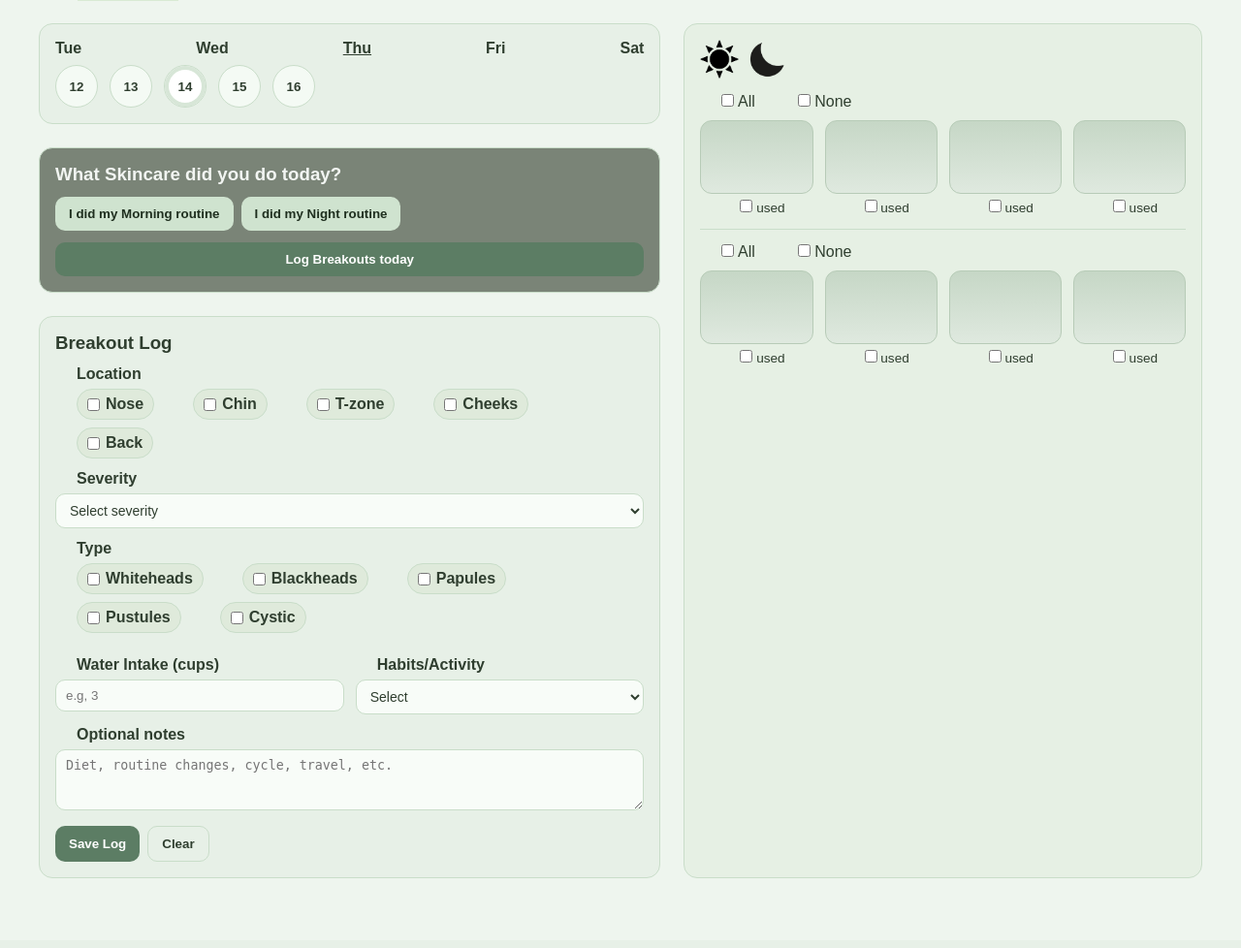
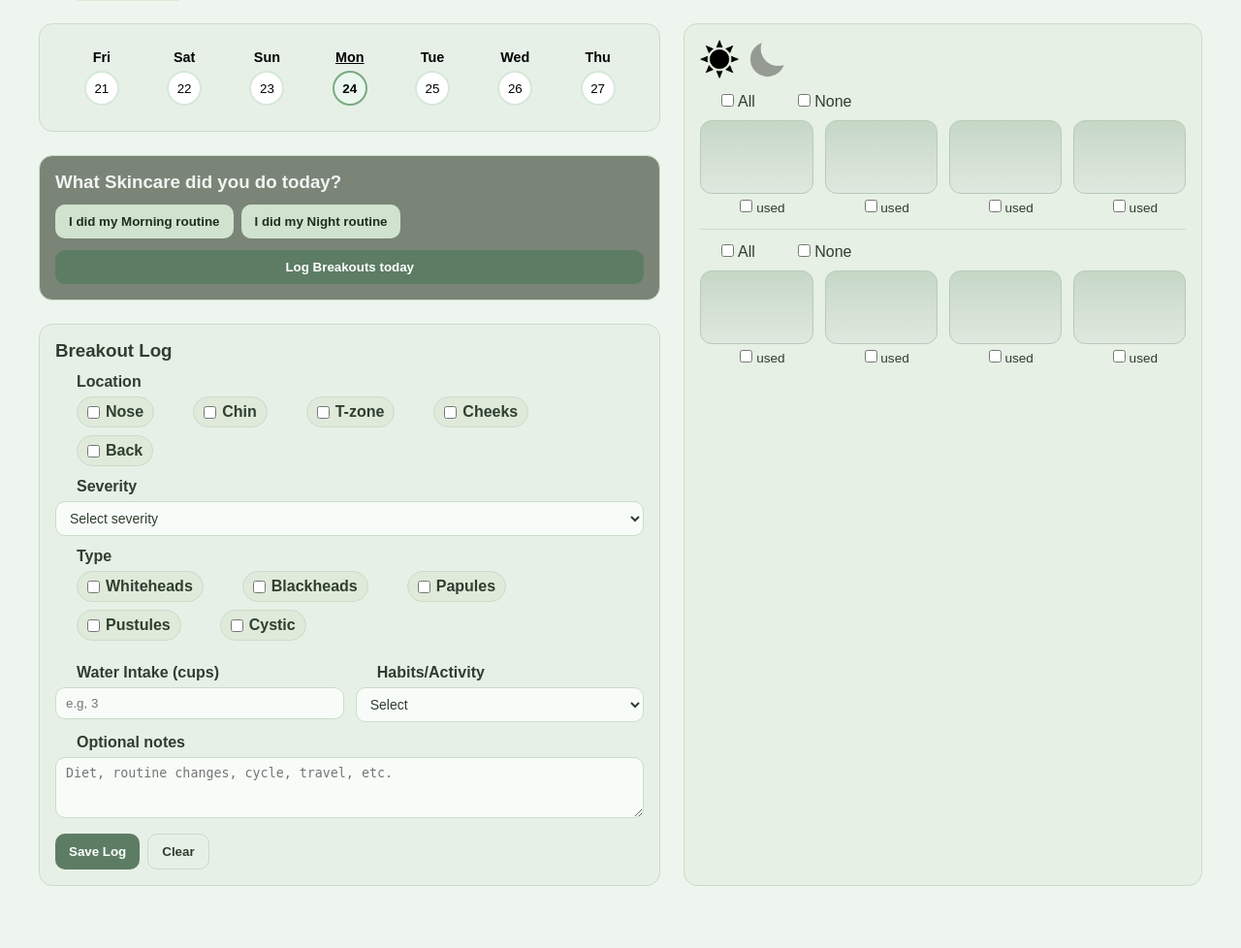
Before and after one commit to michelleegao/CS-4640-Clara, a PHP site: page /daily_log.php in a window 1280 px wide. Shown: the part 43-1021 px from the top of the page at 97% size. Before the commit the page ends 949 px from the top, so only its background shows below. Run offline with PHP 8.4, Linux system fonts and the light colour scheme; a stand-in replaces the project's code that opens the database connection; some libraries are stand-ins or nearby versions.

Commit message:
added stylistic changes to daily logger

```diff
--- a/daily_log.php
+++ b/daily_log.php
@@ -13,7 +13,7 @@ require_once __DIR__ . '/src/Database.php';
     <meta charset="UTF-8">
     <meta name="viewport" content="width=device-width, initial-scale=1">
     <title>Clara: Current Routine</title>
-    <link rel="stylesheet" href="styles/style.css?v=1">
+    <link rel="stylesheet" href="styles/style.css?v=3">
     <meta name="author" content="Henna Panjshiri, kew4bd">
     <style>
         .popup-message {
@@ -85,15 +85,35 @@ require_once __DIR__ . '/src/Database.php';
             <div class="left-col">
                 <!-- Weekly section -->
                 <div class="week-card">
-                    <div class="week-header">
-                        <span>Tue</span><span>Wed</span><span class="today">Thu</span><span>Fri</span><span>Sat</span>
-                    </div>
-                    <div class="week-dots">
-                        <button aria-label="12">12</button>
-                        <button aria-label="13">13</button>
-                        <button class="day-selected" aria-current="date" aria-label="14">14</button>
-                        <button aria-label="15">15</button>
-                        <button aria-label="16">16</button>
+                    <div class="week-grid">
+                        <div class="week-col">
+                            <span class="weekday" data-index="0"></span>
+                            <button class="date-dot" data-index="0"></button>
+                        </div>
+                        <div class="week-col">
+                            <span class="weekday" data-index="1"></span>
+                            <button class="date-dot" data-index="1"></button>
+                        </div>
+                        <div class="week-col">
+                            <span class="weekday" data-index="2"></span>
+                            <button class="date-dot" data-index="2"></button>
+                        </div>
+                        <div class="week-col">
+                            <span class="weekday" data-index="3"></span>
+                            <button class="date-dot" data-index="3"></button>
+                        </div>
+                        <div class="week-col">
+                            <span class="weekday" data-index="4"></span>
+                            <button class="date-dot" data-index="4"></button>
+                        </div>
+                        <div class="week-col">
+                            <span class="weekday" data-index="5"></span>
+                            <button class="date-dot" data-index="5"></button>
+                        </div>
+                        <div class="week-col">
+                            <span class="weekday" data-index="6"></span>
+                            <button class="date-dot" data-index="6"></button>
+                        </div>
                     </div>
                 </div>
 
@@ -172,49 +192,14 @@ require_once __DIR__ . '/src/Database.php';
                 </form>
             </div>
 
-            <script>
-                document.getElementById('logForm').addEventListener('submit', async function(e) {
-                e.preventDefault();
-
-                const formData = new FormData(this);
-
-                try {
-                    const response = await fetch('controller/log_controller.php?action=create', {
-                        method: 'POST',
-                        body: formData,
-                        credentials: 'include'
-                    });
-
-                    const result = await response.json();
-
-                    if (result.success) {
-                        showPopup("Log successfully saved!");
-                        this.reset();
-                    } else {
-                        showPopup((result.error || "Failed to save log."));
-                    }
-                } catch (err) {
-                    showPopup("Network or server error.");
-                }
-            });
-
-            function showPopup(message) {
-                const popup = document.createElement('div');
-                popup.textContent = message;
-                popup.className = 'popup-message';
-                document.body.appendChild(popup);
-                setTimeout(() => popup.remove(), 3000);
-            }
-            </script>
-
 
             <!-- Right Column: Routine tracker -->
             <aside class="right-col">
                 <div class="routine-card">
                     <!-- Theme toggle (Sun / Moon) -->
                     <div class="theme-toggle" style="margin-bottom: 15px;">
-                        <img src="images/sun.png" alt="Sun Icon" class="theme-icon" style="width:40px;">
-                        <img src="images/moon.png" alt="Moon Icon" class="theme-icon" style="width:37px;">
+                        <img src="images/sun.png" alt="Sun Icon" id="sun-icon" class="theme-icon active" style="width:40px;">
+                        <img src="images/moon.png" alt="Moon Icon" id="moon-icon" class="theme-icon" style="width:37px;">
                     </div>
 
                     <!-- Morning Routine Section -->
@@ -280,5 +265,95 @@ require_once __DIR__ . '/src/Database.php';
             </aside>
         </section>
     </main>
+
+    <script>
+        document.getElementById('logForm').addEventListener('submit', async function(e) {
+        e.preventDefault();
+
+        const formData = new FormData(this);
+
+        try {
+            const response = await fetch('controller/log_controller.php?action=create', {
+                method: 'POST',
+                body: formData,
+                credentials: 'include'
+            });
+
+            const result = await response.json();
+
+            if (result.success) {
+                showPopup("Log successfully saved!");
+                this.reset();
+            } else {
+                showPopup((result.error || "Failed to save log."));
+            }
+        } catch (err) {
+            showPopup("Network or server error.");
+        }
+    });
+
+    function showPopup(message) {
+        const popup = document.createElement('div');
+        popup.textContent = message;
+        popup.className = 'popup-message';
+        document.body.appendChild(popup);
+        setTimeout(() => popup.remove(), 3000);
+    }
+
+    // dynamically update the dates of the logger
+    document.addEventListener("DOMContentLoaded", function () {
+        const today = new Date();
+        const weekdayNames = ["Sun", "Mon", "Tue", "Wed", "Thu", "Fri", "Sat"];
+
+        // fill in weekdays and dates for each column
+        document.querySelectorAll(".week-col").forEach((col, i) => {
+            // offset so current date is at the center/index 3
+            const offset = i - 3;
+            const date = new Date(today);
+            date.setDate(today.getDate() + offset);
+
+            // weekday
+            const weekdaySpan = col.querySelector(".weekday");
+            weekdaySpan.textContent = weekdayNames[date.getDay()];
+
+            // date
+            const dateButton = col.querySelector(".date-dot");
+            dateButton.textContent = date.getDate();
+            dateButton.dataset.dateValue = date.toISOString().split("T")[0];
+
+            // apply stylistic changes to today's date/weekday
+            if (offset === 0) {
+                weekdaySpan.classList.add("today");
+                dateButton.classList.add("day-selected");
+                dateButton.setAttribute("aria-current", "date");
+            }
+        });
+    });
+
+    // toggle sun and moon buttons
+    document.addEventListener("DOMContentLoaded", () => {
+        const sun  = document.getElementById("sun-icon");
+        const moon = document.getElementById("moon-icon");
+
+        if (!sun || !moon) {
+            console.log("Sun or moon icons not found.");
+            return;
+        }
+
+        // START STATE
+        sun.classList.add("active");
+        moon.classList.remove("active");
+
+        sun.onclick = () => {
+            sun.classList.add("active");
+            moon.classList.remove("active");
+        };
+
+        moon.onclick = () => {
+            moon.classList.add("active");
+            sun.classList.remove("active");
+        };
+    });
+    </script>
 </body>
 </html>
--- a/styles/style.css
+++ b/styles/style.css
@@ -440,17 +440,74 @@ select:hover {
 .theme-icon {
     cursor: pointer;
     transition: opacity 0.3s;
+    opacity: 0.4;
+}
+
+.theme-icon.active {
     opacity: 1;
 }
 
-.week-header {
+.week-grid {
+    display: grid;
+    grid-template-columns: repeat(7, 1fr);
+    text-align: center;
+    gap: 0.6rem;
+    padding: 10px;
+}
+
+@media (max-width: 600px) {
+    .week-grid {
+        gap: 0.3rem;
+    }
+}
+
+.week-col {
+    display: flex;
+    flex-direction: column;
+    align-items: center;
+    gap: 6px;
+}
+
+.weekday {
+    font-weight: 600;
+    font-size: 0.9rem;
+}
+
+.date-dot {
+    width: 36px;
+    height: 36px;
+    border-radius: 50%;
+    border: 2px solid #d6e8da;
+    background: white;
+    display: flex;
+    justify-content: center;
+    align-items: center;
+    cursor: pointer;
+}
+
+.date-dot.day-selected {
+    background-color: #eaf7ef;
+    border-color: #7ca982;
+    font-weight: bold;
+}
+
+.weekday.today {
+    text-decoration: underline;
+}
+
+
+/* .week-header {
     display: flex;
     justify-content: space-between;
     font-weight: 600;
     color: #2f3e2f;
     margin-bottom: 8px;
 }
-.week-header .today { text-decoration: underline; }
+.week-header span.today {
+    font-weight: bold;
+    text-decoration: underline;
+    color: #243e36;
+}
 
 
 .week-dots {
@@ -463,7 +520,11 @@ select:hover {
 }
 .week-dots .day-selected {
     background: #ffffff; box-shadow: 0 0 0 4px #d7e6d7 inset;
-}
+    /* border: 2px solid #7ca982;
+    background-color: #eaf7ef;
+    border-radius: 50%;
+    font-weight: bold;
+} */
 
 
 /* ---------- Buttons ---------- */
```
